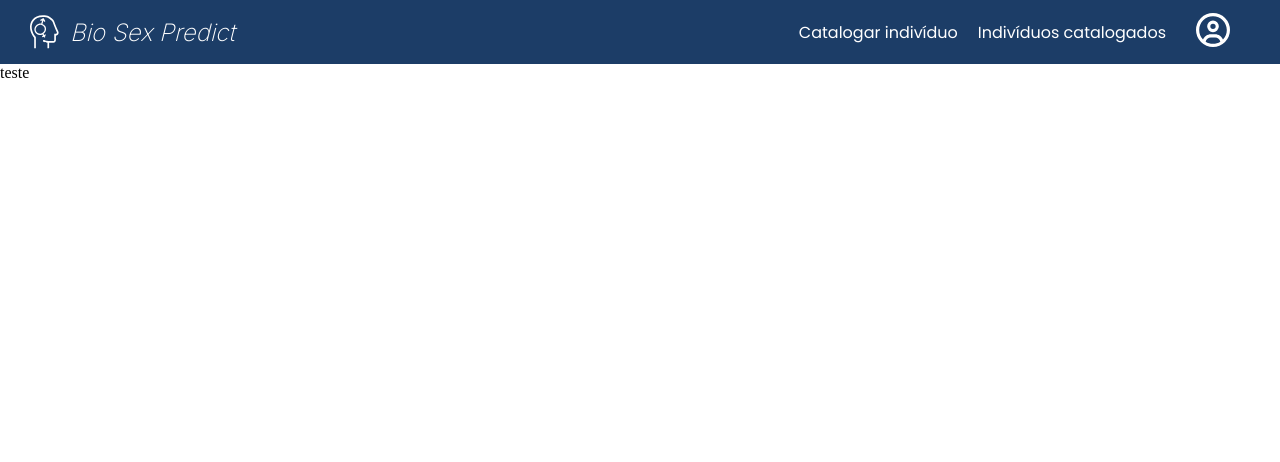
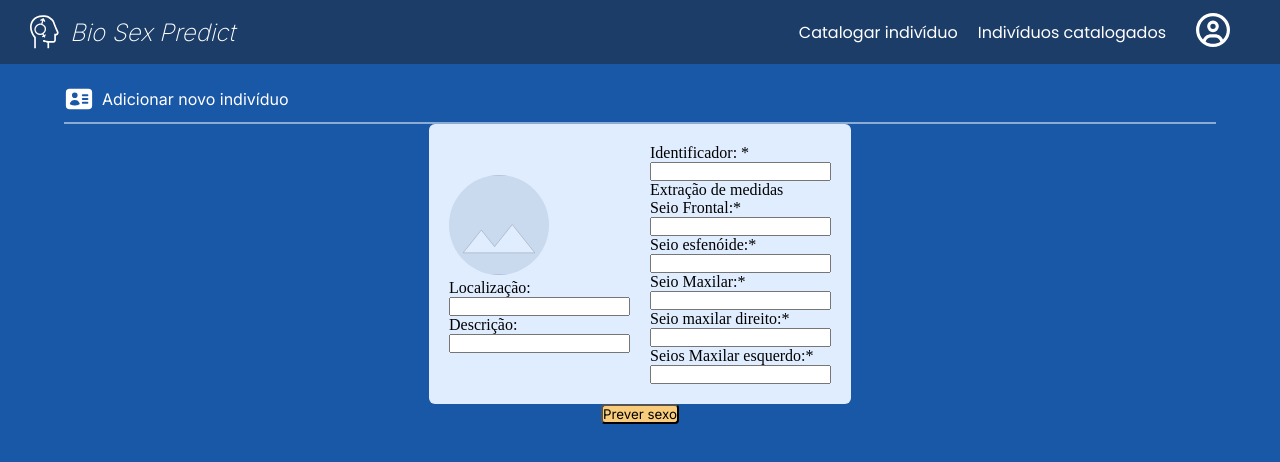
Before and after one commit to liviantorres/bioSexPredict, a React (Vite) app in the folder frontend/bioSexPredict/: page /inicio in a window 1280 px wide. Shown: the top 462 px of the page. Built offline with nearby package versions, Linux system fonts and the light colour scheme; the HTML template or start-up script is replaced by a standard one.

Commit message:
Resolve #10

```diff
--- /dev/null
+++ b/frontend/bioSexPredict/src/components/CardCaracteristicas.jsx
@@ -0,0 +1,87 @@
+import React, { useState } from "react";
+import styled from "styled-components";
+
+const ContainerCard = styled.div`
+    background-color: #E0EDFF;
+    border-radius: 6px;
+    display: flex;
+    padding: 20px;
+    align-items: center;
+`;
+
+const DivLeft = styled.div`
+    position: relative;
+    display: flex;
+    flex-direction: column;
+`;
+
+const PerfilImagem = styled.img`
+    width: 100px;
+    height: 100px;
+    border-radius: 50%;
+    cursor: pointer;
+    object-fit: cover;
+    object-position: center;
+`;
+
+const InputFile = styled.input`
+    display: none;
+`;
+
+const DivRight = styled.div`
+    margin-left: 20px;
+    display: flex;
+    flex-direction: column;
+`;
+
+const CardCaracteristicas = () => {
+  const [image, setImage] = useState("/imagePerfil.svg");
+
+  const handleImageChange = (e) => {
+    const file = e.target.files[0];
+    if (file) {
+      const reader = new FileReader();
+      reader.onloadend = () => {
+        setImage(reader.result);
+      };
+      reader.readAsDataURL(file);
+    }
+  };
+
+  return (
+    <ContainerCard>
+      <DivLeft>
+        <label htmlFor="fileInput">
+          <PerfilImagem src={image} alt="Imagem de Perfil" />
+        </label>
+        <InputFile
+          id="fileInput"
+          type="file"
+          accept="image/*"
+          onChange={handleImageChange}
+        />
+        <label htmlFor="">Localização:</label>
+        <input type="text" />
+        <label htmlFor="">Descrição:</label>
+        <input type="text" />
+      </DivLeft>
+      <DivRight>
+        <label htmlFor="">Identificador: *</label>
+        <input type="text" />
+        <p>Extração de medidas</p>
+        <label htmlFor="">Seio Frontal:*</label>
+        <input type="text" />
+        <label htmlFor="">Seio esfenóide:*</label>
+        <input type="text" />
+        <label htmlFor="">Seio Maxilar:*</label>
+        <input type="text" />
+        <label htmlFor="">Seio maxilar direito:*</label>
+        <input type="text" />
+        <label htmlFor="">Seios Maxilar esquerdo:*</label>
+        <input type="text" />
+      </DivRight>
+    </ContainerCard>
+  );
+};
+
+export default CardCaracteristicas;
--- a/frontend/bioSexPredict/src/pages/CatalogarIndividuo.jsx
+++ b/frontend/bioSexPredict/src/pages/CatalogarIndividuo.jsx
@@ -1,9 +1,54 @@
+import styled from "styled-components";
+import { HiIdentification } from "react-icons/hi2";
+import CardCaracteristicas from "../components/CardCaracteristicas"
+
+const ContainerPrincipal = styled.div`
+  background-color: #1957a7;
+  width: 100%;
+  height: 100vh;
+  display: flex;
+  flex-direction: column;
+  align-items: center;
+
+`;
+
+const DivContainer = styled.div`
+  display: flex;
+  align-items: center;
+  justify-content: start;
+  gap: 8px;
+  width: 90%;
+  border-bottom: 2px solid #ffffff81;
+  margin-top: 20px;
+  padding-bottom: 8px;
+  & p {
+    font-family: 'Inter', sans-serif;
+    color: white;
+  }
+`;
+
+const Button = styled.button`
+  background-color: #F8CC7B;
+  font-family: 'Inter', sans-serif;
+  color: #000;
+  border-radius: 4px;
+
+`;
+
 const CatalogarIndividuo = () => {
-    return (
-    <>
-    <p>teste</p>
-    </>
-    );
-}
+  return (
+    <ContainerPrincipal>
+    <DivContainer>
+        <HiIdentification color="white" size={30}/>
+        <p>Adicionar novo indivíduo</p>
+    </DivContainer>
+    <CardCaracteristicas
+
+    />
+<Button>Prever sexo</Button>
+
+    </ContainerPrincipal>
+  );
+};
 
 export default CatalogarIndividuo;
```
Also changed, not shown: frontend/bioSexPredict/public/imagePerfil.svg (added).
